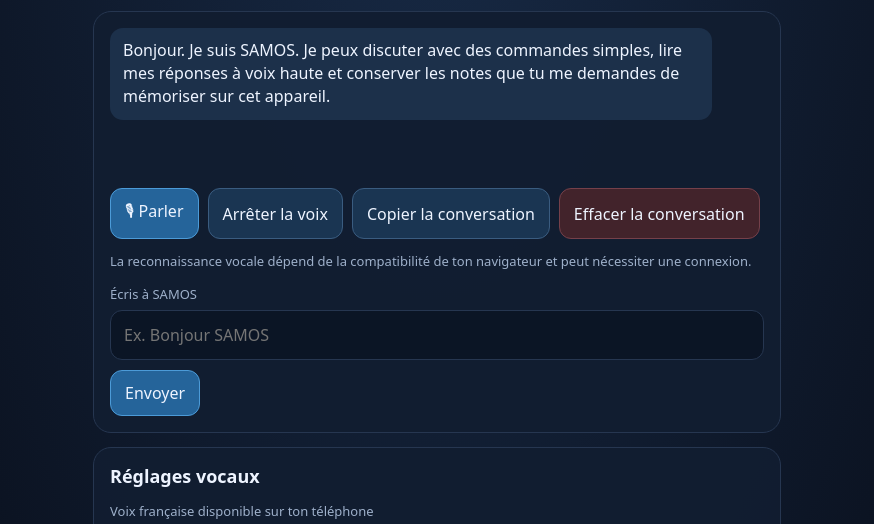
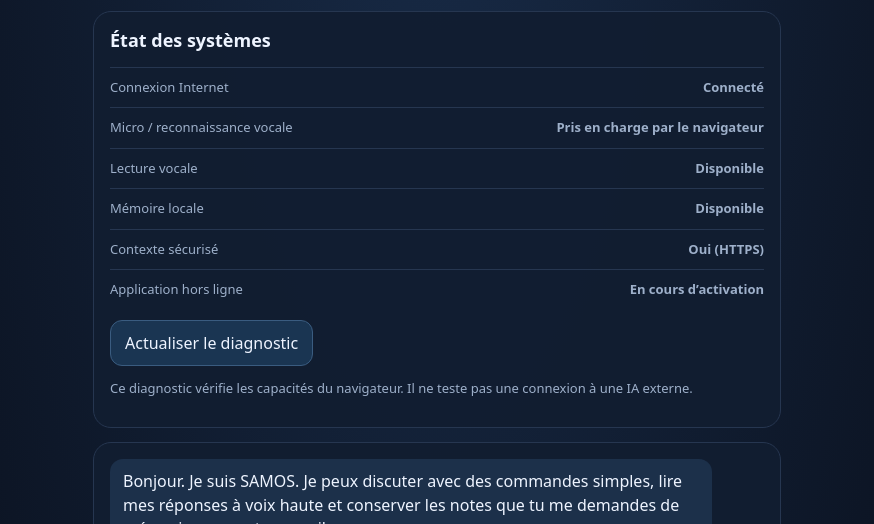
Before and after one commit to AdriZ-A/samos-assistant, a plain HTML site: page index.html in a window 1280 px wide. Shown: the part 246-770 px from the top of the page, without its empty margins (203-1077 px from the left). Drawn offline with Linux system fonts and the light colour scheme.

Commit message:
Add system diagnostics dashboard

```diff
--- a/index.html
+++ b/index.html
@@ -34,6 +34,13 @@
     <h1>SAMOS</h1>
     <p class="sub">Assistant personnel · Prototype locale</p>
   </header>
+
+  <section class="panel" aria-label="État des fonctions">
+    <h2 style="font-size:18px;margin-top:0">État des systèmes</h2>
+    <div id="systemStatus" aria-live="polite" class="hint">Vérification des fonctions…</div>
+    <div class="actions"><button id="refreshStatus" type="button">Actualiser le diagnostic</button></div>
+    <p class="hint">Ce diagnostic vérifie les capacités du navigateur. Il ne teste pas une connexion à une IA externe.</p>
+  </section>
 
   <section class="panel" aria-label="Conversation">
     <div id="log" aria-live="polite">
@@ -88,6 +95,36 @@
   const voiceKey = 'samos-voice-v1';
   const speechKey = 'samos-speech-enabled-v1';
   let speechEnabled = localStorage.getItem(speechKey) !== 'false';
+  const renderSystemStatus = () => {
+    const checks = [];
+    const recognitionAvailable = !!(window.SpeechRecognition || window.webkitSpeechRecognition);
+    const speechAvailable = 'speechSynthesis' in window;
+    let storageAvailable = false;
+    try {
+      const testKey = '__samos_test__';
+      localStorage.setItem(testKey, '1');
+      localStorage.removeItem(testKey);
+      storageAvailable = true;
+    } catch {}
+    checks.push(['Connexion Internet', navigator.onLine ? 'Connecté' : 'Hors ligne']);
+    checks.push(['Micro / reconnaissance vocale', recognitionAvailable ? 'Pris en charge par le navigateur' : 'Non pris en charge']);
+    checks.push(['Lecture vocale', speechAvailable ? 'Disponible' : 'Non disponible']);
+    checks.push(['Mémoire locale', storageAvailable ? 'Disponible' : 'Bloquée']);
+    checks.push(['Contexte sécurisé', window.isSecureContext ? 'Oui (HTTPS)' : 'Non']);
+    checks.push(['Application hors ligne', 'serviceWorker' in navigator ? (navigator.serviceWorker.controller ? 'Cache actif' : 'En cours d’activation') : 'Non pris en charge']);
+    const root = $('systemStatus');
+    root.replaceChildren();
+    checks.forEach(([name, value]) => {
+      const row = document.createElement('div');
+      row.className = 'memory';
+      const label = document.createElement('span'); label.textContent = name;
+      const status = document.createElement('strong'); status.textContent = value;
+      row.append(label, status); root.append(row);
+    });
+  };
+  $('refreshStatus').addEventListener('click', renderSystemStatus);
+  window.addEventListener('online', renderSystemStatus);
+  window.addEventListener('offline', renderSystemStatus);
   const getChat = () => { try { const data = JSON.parse(localStorage.getItem(chatKey) || '[]'); return Array.isArray(data) ? data.slice(-40) : []; } catch { return []; } };
   const saveChat = () => {
     const messages = [...log.querySelectorAll('.msg')].map(el => ({ text: el.textContent.slice(0, 500), who: el.classList.contains('user') ? 'user' : 'samos' })).slice(-40);
@@ -302,6 +339,7 @@
   }
   loadChat();
   renderMemories();
+  renderSystemStatus();
   if ('serviceWorker' in navigator && location.protocol.startsWith('http')) window.addEventListener('load', () => navigator.serviceWorker.register('./sw.js').catch(()=>{}));
 })();
 </script>
```
